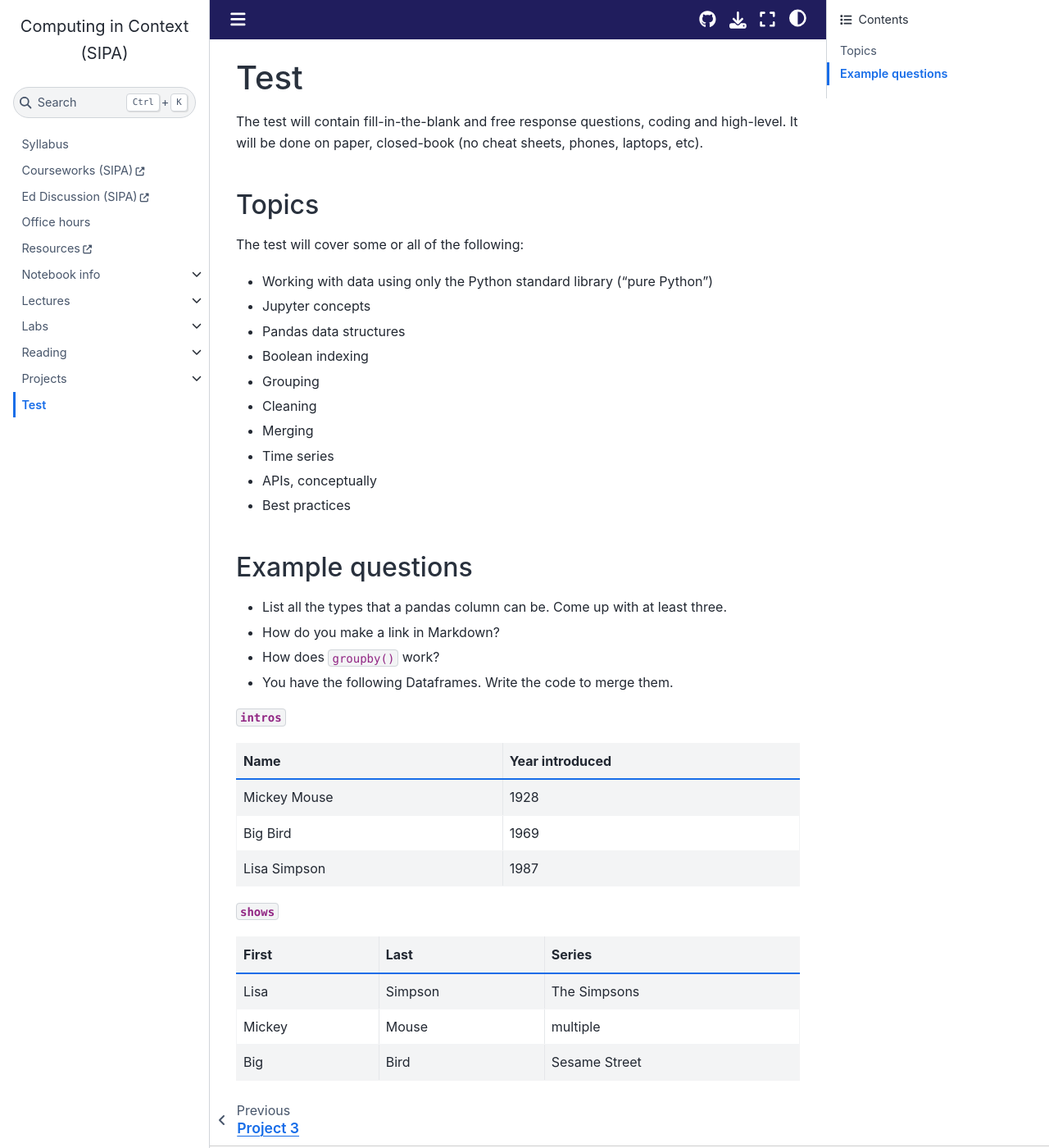
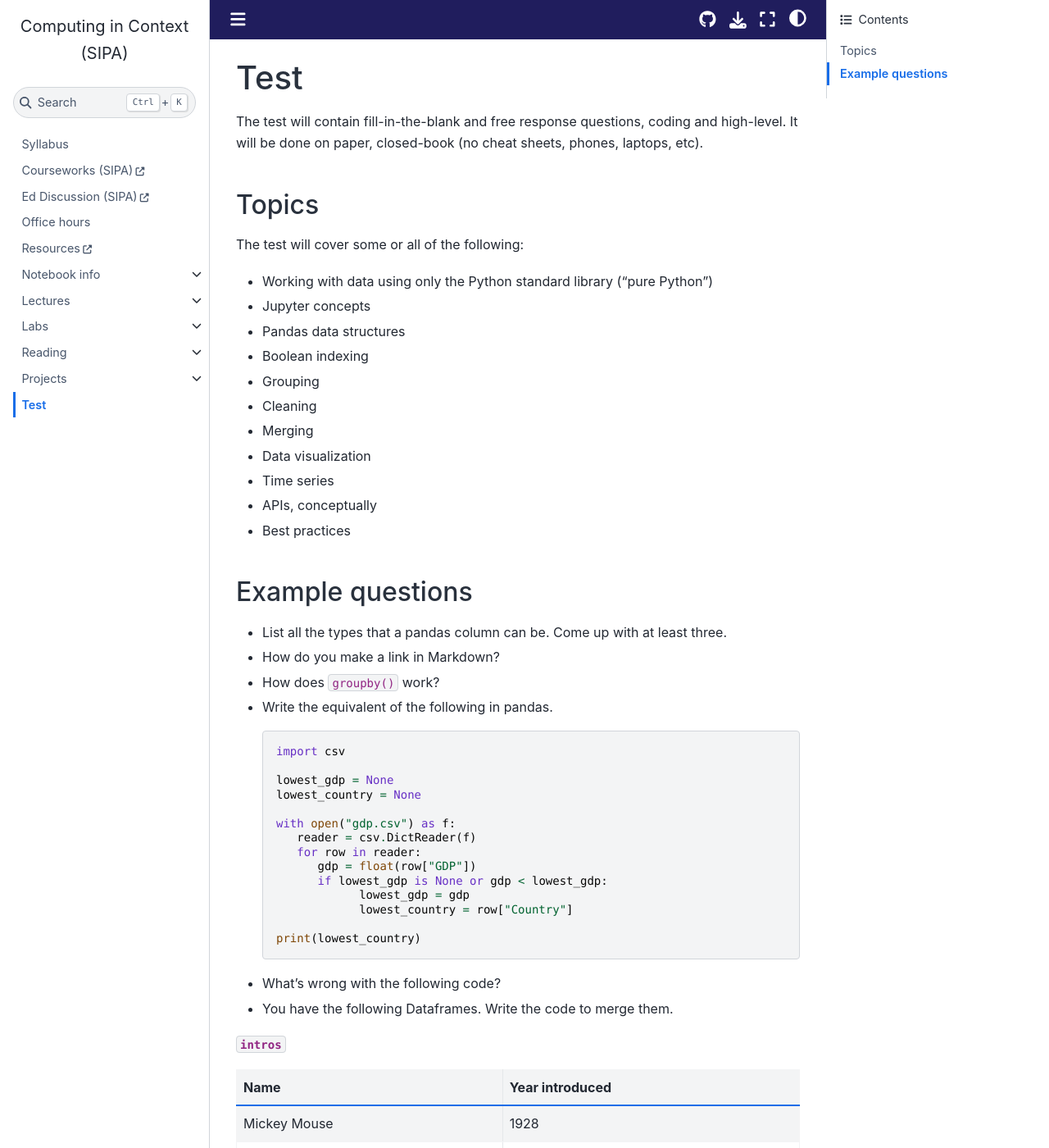
Before and after one commit to afeld/computing-in-context, a Jupyter Book: the page built from test.md, in a window 1280 px wide and 1400 px high. Shown: the whole window at 82% size. Built offline with Jupyter Book 1.0.4 settings and Sphinx 7.4.7 and the Sphinx Book theme 1.1.4, drawn with Linux system fonts in a browser that asks for light colours; pages that are not in the unit, such as notebooks, are missing from menus; comment, search, counter and statistics services are not loaded.

Commit message:
include pure python example test question

````diff
--- a/test.md
+++ b/test.md
@@ -13,6 +13,7 @@ The test will cover some or all of the following:
 - Grouping
 - Cleaning
 - Merging
+- Data visualization
 - Time series
 - APIs, conceptually
 - Best practices
@@ -22,6 +23,26 @@ The test will cover some or all of the following:
 - List all the types that a pandas column can be. Come up with at least three.
 - How do you make a link in Markdown?
 - How does `groupby()` work?
+- Write the equivalent of the following in pandas.
+
+  ```python
+  import csv
+
+  lowest_gdp = None
+  lowest_country = None
+
+  with open("gdp.csv") as f:
+     reader = csv.DictReader(f)
+     for row in reader:
+        gdp = float(row["GDP"])
+        if lowest_gdp is None or gdp < lowest_gdp:
+              lowest_gdp = gdp
+              lowest_country = row["Country"]
+
+  print(lowest_country)
+  ```
+
+- What's wrong with the following code?
 - You have the following Dataframes. Write the code to merge them.
 
 **`intros`**
````
